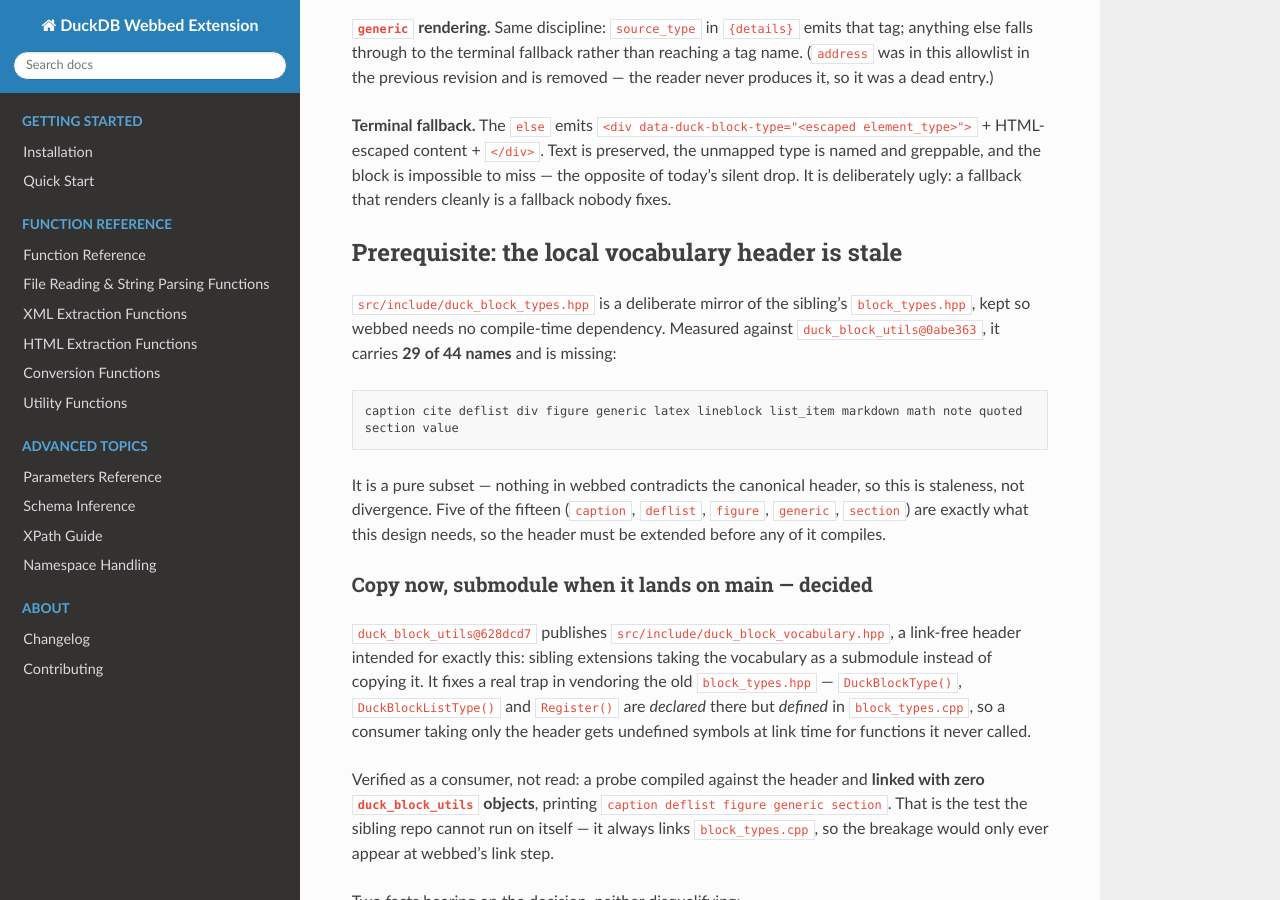
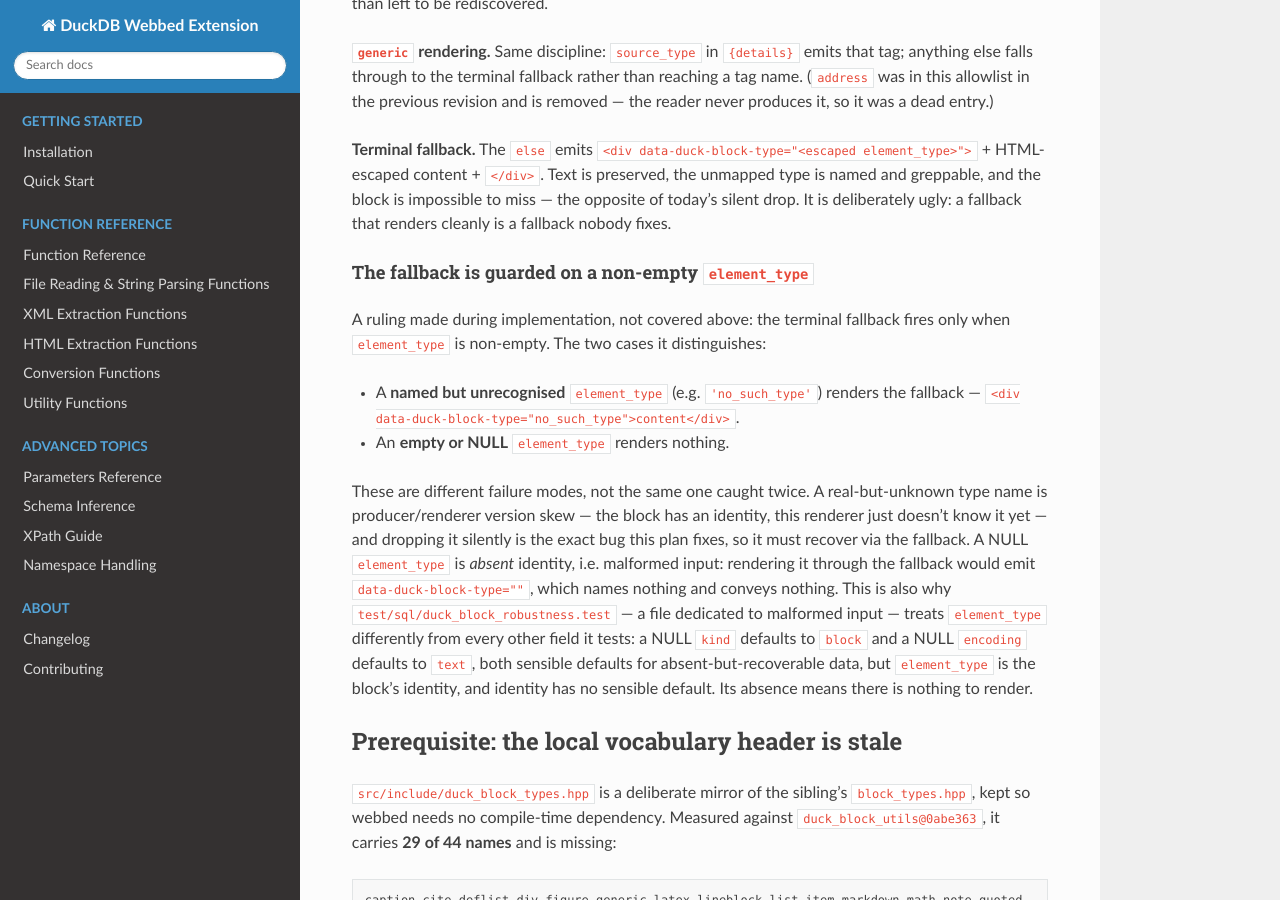
Before and after one commit to teaguesterling/duckdb_webbed, a Sphinx documentation site: the page built from docs/superpowers/specs/2026-08-31-html-block-structural-gaps-design.md, in a window 1280 px wide and 900 px high, scrolled down 7925 px. Built offline with Sphinx 7.4.7 and the Read the Docs theme 3.1.0, drawn with Linux system fonts in a browser that asks for light colours; some of the changed text lies outside the part shown.

Commit message:
docs(spec): record deflist JSON shape and Plan 1 completion

```diff
--- a/docs/superpowers/specs/2026-08-31-html-block-structural-gaps-design.md
+++ b/docs/superpowers/specs/2026-08-31-html-block-structural-gaps-design.md
@@ -1,7 +1,7 @@
 # Design: structural gaps in `html_to_duck_blocks()`
 
 **Date:** 2026-08-31
-**Status:** approved, pending implementation
+**Status:** Plan 1 (exporter containment) implemented; Plan 2 (reader tree walk) pending
 
 ## Problem
 
@@ -333,6 +333,26 @@
 the opposite of today's silent drop. It is deliberately ugly: a fallback that renders cleanly
 is a fallback nobody fixes.
 
+#### The fallback is guarded on a non-empty `element_type`
+
+A ruling made during implementation, not covered above: the terminal fallback fires only when
+`element_type` is non-empty. The two cases it distinguishes:
+
+- A **named but unrecognised** `element_type` (e.g. `'no_such_type'`) renders the fallback —
+  `<div data-duck-block-type="no_such_type">content</div>`.
+- An **empty or NULL** `element_type` renders nothing.
+
+These are different failure modes, not the same one caught twice. A real-but-unknown type name
+is producer/renderer version skew — the block has an identity, this renderer just doesn't know
+it yet — and dropping it silently is the exact bug this plan fixes, so it must recover via the
+fallback. A NULL `element_type` is *absent* identity, i.e. malformed input: rendering it through
+the fallback would emit `data-duck-block-type=""`, which names nothing and conveys nothing. This
+is also why `test/sql/duck_block_robustness.test` — a file dedicated to malformed input — treats
+`element_type` differently from every other field it tests: a NULL `kind` defaults to `block`
+and a NULL `encoding` defaults to `text`, both sensible defaults for absent-but-recoverable data,
+but `element_type` is the block's identity, and identity has no sensible default. Its absence
+means there is nothing to render.
+
 ## Prerequisite: the local vocabulary header is stale
 
 `src/include/duck_block_types.hpp` is a deliberate mirror of the sibling's `block_types.hpp`,
@@ -463,11 +483,9 @@
 
 Recorded because they are real and would otherwise be rediscovered:
 
-- **`deflist` JSON shape is unspecified.** The sibling emits raw Pandoc
-  `DefinitionList c = [([Inline],[[Block]])]`. webbed's `list` JSON is `["a","b"]` and its
-  `table` JSON is `{"headers":[...],"rows":[...]}`. Neither matches. This design must state
-  webbed's deflist shape explicitly at implementation time; whatever is chosen will differ from
-  the sibling's under the same `element_type` and `encoding`.
+- **`deflist` JSON shape is decided.** webbed emits `[{"term": "...", "definitions": ["...", "..."]}]`. The sibling emits raw Pandoc
+  `DefinitionList c = [([Inline],[[Block]])]`. These differ under the same `element_type` and
+  `encoding`, which is a live interop gap requiring a converter on one side or the other.
 - **`list` variant attribute disagrees today.** webbed emits `attributes['ordered']='true'|'false'`
   (`duck_block_html.test:72,83`); the sibling emits `attributes['list_type']='bullet'|'ordered'`.
   Same block type, different attribute, silently. Decision 3 cites `list`+`list_type` as the
```
